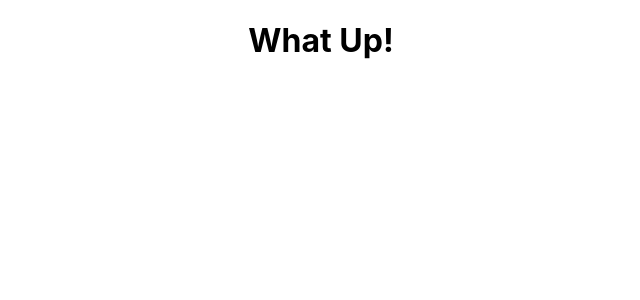
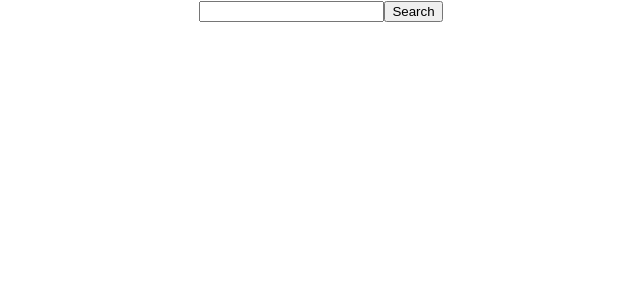
Before and after one commit to jon-choi/recipes, a React (Create React App) app: page / in a window 1280 px wide. Shown: the top 300 px of the page, without its empty margins (319-959 px from the left). Built offline with nearby package versions, Linux system fonts and the light colour scheme.

Commit message:
initial html building, add basic search bar

```diff
--- a/src/App.js
+++ b/src/App.js
@@ -6,7 +6,12 @@ const App = () => {
 
   return (
     <div className="App">
-      <h1>What Up!</h1>
+      <form className="serach-form">
+        <input className="search-bar" type="text" />
+        <button className="search-button" type="submit">
+          Search
+        </button>
+      </form>
     </div>
   );
 };
```
